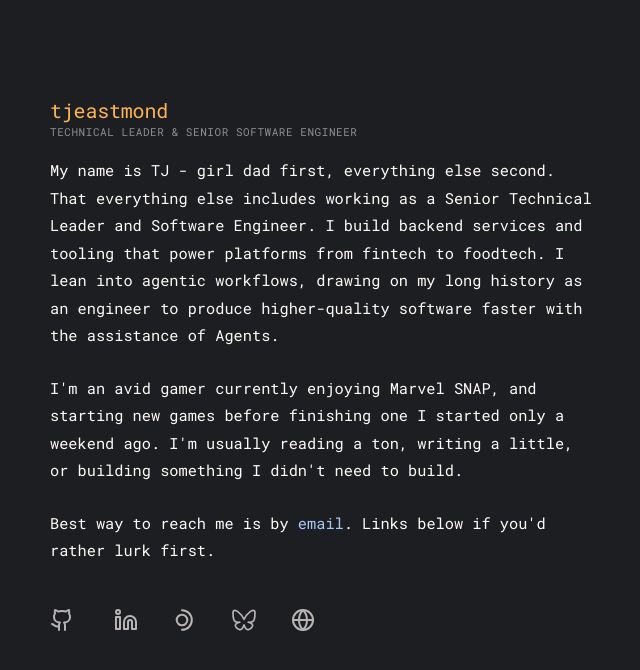
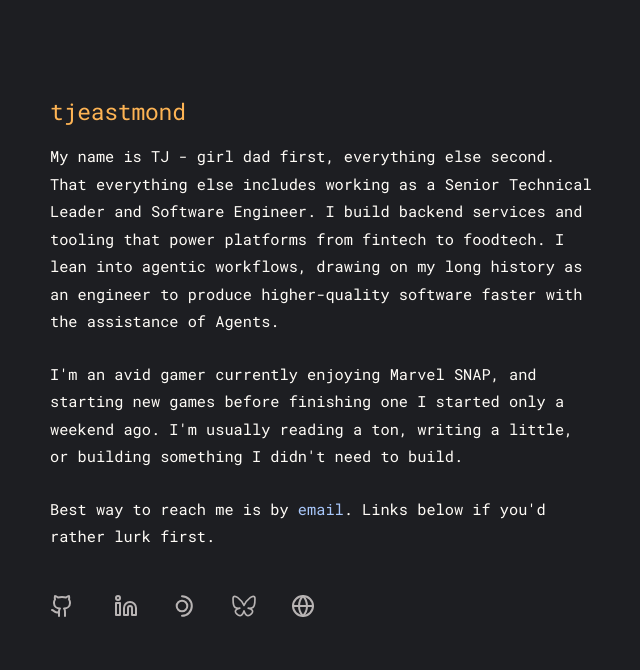
Before and after one commit to tjeastmond/tjeastmond.com, a React (Vite) app: page / in a window 1280 px wide. Shown: the top 670 px of the page, without its empty margins (315-955 px from the left). Built offline with nearby package versions, Linux system fonts and the light colour scheme.

Commit message:
style: simplify header and enlarge site title

```diff
--- a/src/App.tsx
+++ b/src/App.tsx
@@ -19,9 +19,9 @@ export default function App() {
               higher-quality software faster with the assistance of Agents.
             </p>
             <p>
-              I&apos;m an avid gamer currently enjoying Marvel SNAP, and starting new games before finishing one I started
-              only a weekend ago. I&apos;m usually reading a ton, writing a little, or building something I didn&apos;t
-              need to build.
+              I&apos;m an avid gamer currently enjoying Marvel SNAP, and starting new games before finishing one I
+              started only a weekend ago. I&apos;m usually reading a ton, writing a little, or building something I
+              didn&apos;t need to build.
             </p>
             <p>
               Best way to reach me is by <Link url="mailto:tj.eastmond@gmail.com" text="email" />. Links below if
--- a/src/components/SiteHeader.tsx
+++ b/src/components/SiteHeader.tsx
@@ -1,12 +1,7 @@
 export default function SiteHeader() {
   return (
     <header className="site-header">
-      <a href="/" className="logo" aria-label="TJ Eastmond home">
-        <div className="logo-wordmark">
-          <span className="logo-name">tjeastmond</span>
-          <span className="logo-subtitle">Technical Leader &amp; Senior Software Engineer</span>
-        </div>
-      </a>
+      <span className="site-header-name">tjeastmond</span>
     </header>
   );
 }
--- a/src/css/global.css
+++ b/src/css/global.css
@@ -74,32 +74,10 @@ body {
   color: var(--color-body-fg);
 }
 
-.logo {
-  display: flex;
-  align-items: center;
-  gap: 14px;
-  color: inherit;
-  text-decoration: none;
-}
-
-.logo-wordmark {
-  display: flex;
-  flex-direction: column;
-  gap: 6px;
-}
-
-.logo-name {
+.site-header-name {
   color: var(--color-heading);
-  font-size: 20px;
+  font-size: 23px;
   letter-spacing: -0.01em;
-  line-height: 1;
-}
-
-.logo-subtitle {
-  font-size: 11px;
-  opacity: 0.5;
-  letter-spacing: 0.05em;
-  text-transform: uppercase;
   line-height: 1;
 }
 
@@ -140,12 +118,12 @@ a {
   text-decoration: none;
 }
 
-a:not(.social-link, .logo) {
+a:not(.social-link) {
   position: relative;
   transition: color 0.2s ease;
 }
 
-a:not(.social-link, .logo)::after {
+a:not(.social-link)::after {
   content: "";
   position: absolute;
   left: 0;
@@ -158,13 +136,13 @@ a:not(.social-link, .logo)::after {
   transition: transform 0.25s ease;
 }
 
-a:not(.social-link, .logo):hover,
-a:not(.social-link, .logo):focus-visible {
+a:not(.social-link):hover,
+a:not(.social-link):focus-visible {
   color: var(--color-body-fg);
 }
 
-a:not(.social-link, .logo):hover::after,
-a:not(.social-link, .logo):focus-visible::after {
+a:not(.social-link):hover::after,
+a:not(.social-link):focus-visible::after {
   transform: scaleX(1);
 }
 
@@ -336,8 +314,8 @@ a:not(.social-link, .logo):focus-visible::after {
 
 @media (prefers-reduced-motion: reduce) {
   .social-attribution,
-  a:not(.social-link, .logo),
-  a:not(.social-link, .logo)::after,
+  a:not(.social-link),
+  a:not(.social-link)::after,
   .social-link {
     transition: none;
     transform: none;
```
